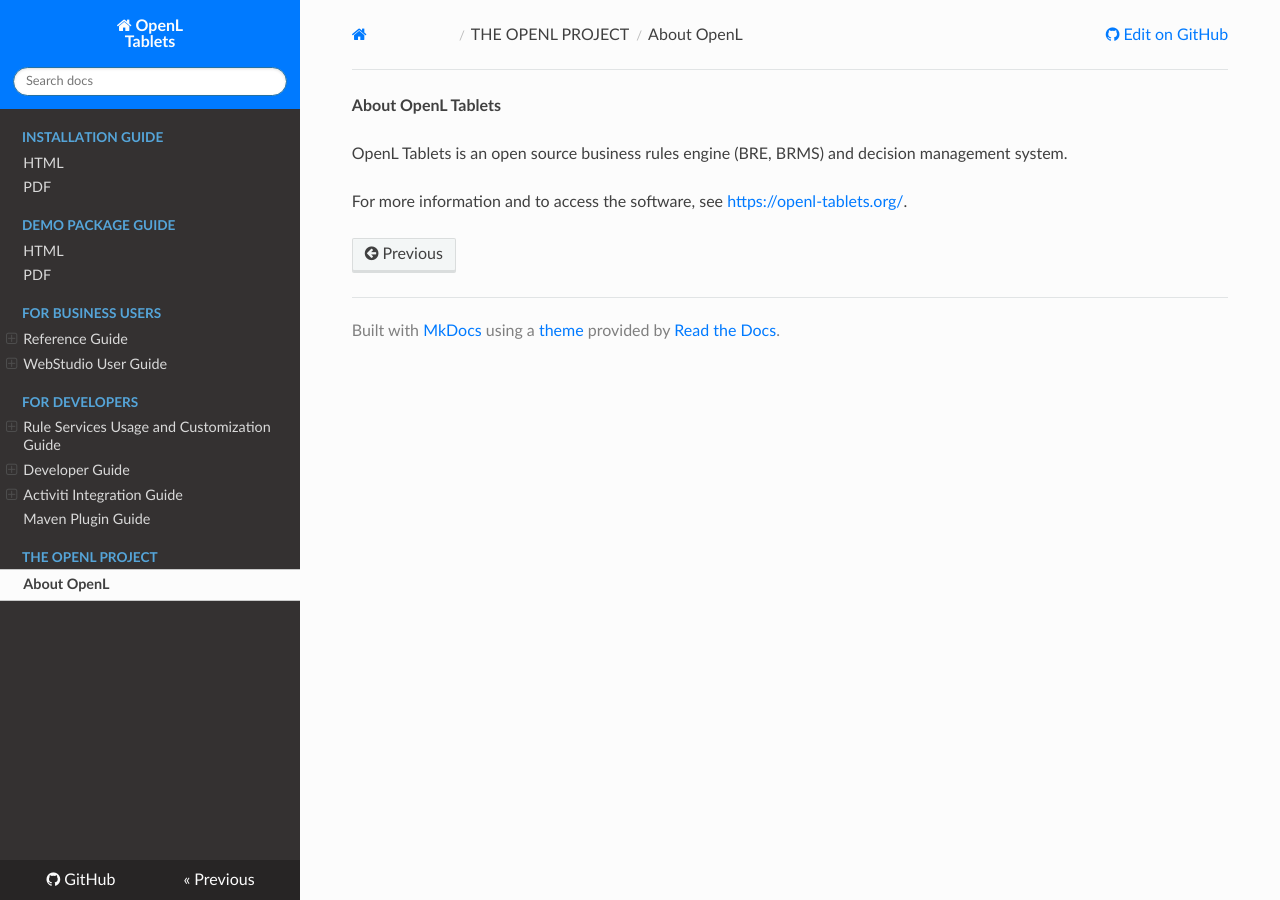
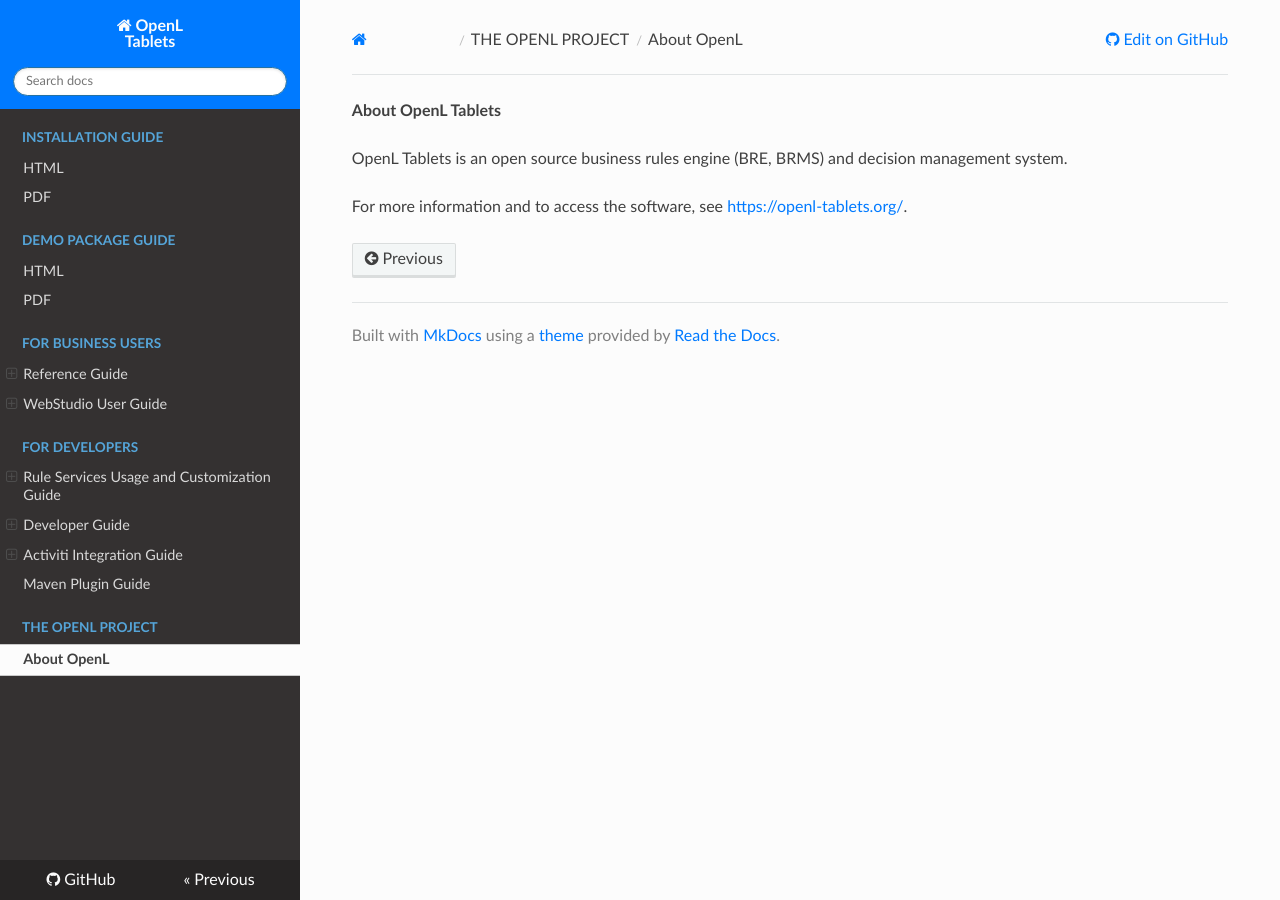
Before and after one commit to agradus/OpenLdocs, an MkDocs documentation site: the page built from docs/about.md, in a window 1280 px wide. Built offline with MkDocs 1.6.1, drawn with Linux system fonts in a browser that asks for light colours; nearby versions of some CDN libraries.

Commit message:
Update extra.css

```diff
--- a/docs/css/extra.css
+++ b/docs/css/extra.css
@@ -6,23 +6,10 @@
 
 /* set vertical spacing in left nav */
 
-li{
-  margin-top: -5px;
-  margin-bottom: -5px;
+li p.caption{
+  margin-top: -15px;
+  margin-bottom: -15px;
 }
-
-li.toctree-11{
-  margin: 0;
-}
-
-p.caption{
-  margin: 0;
-}
-
-a.reference.internal{
-  margin: 0;
-}
-
 
 /* icon sizing in the left menu */
 .icon-home {
```
